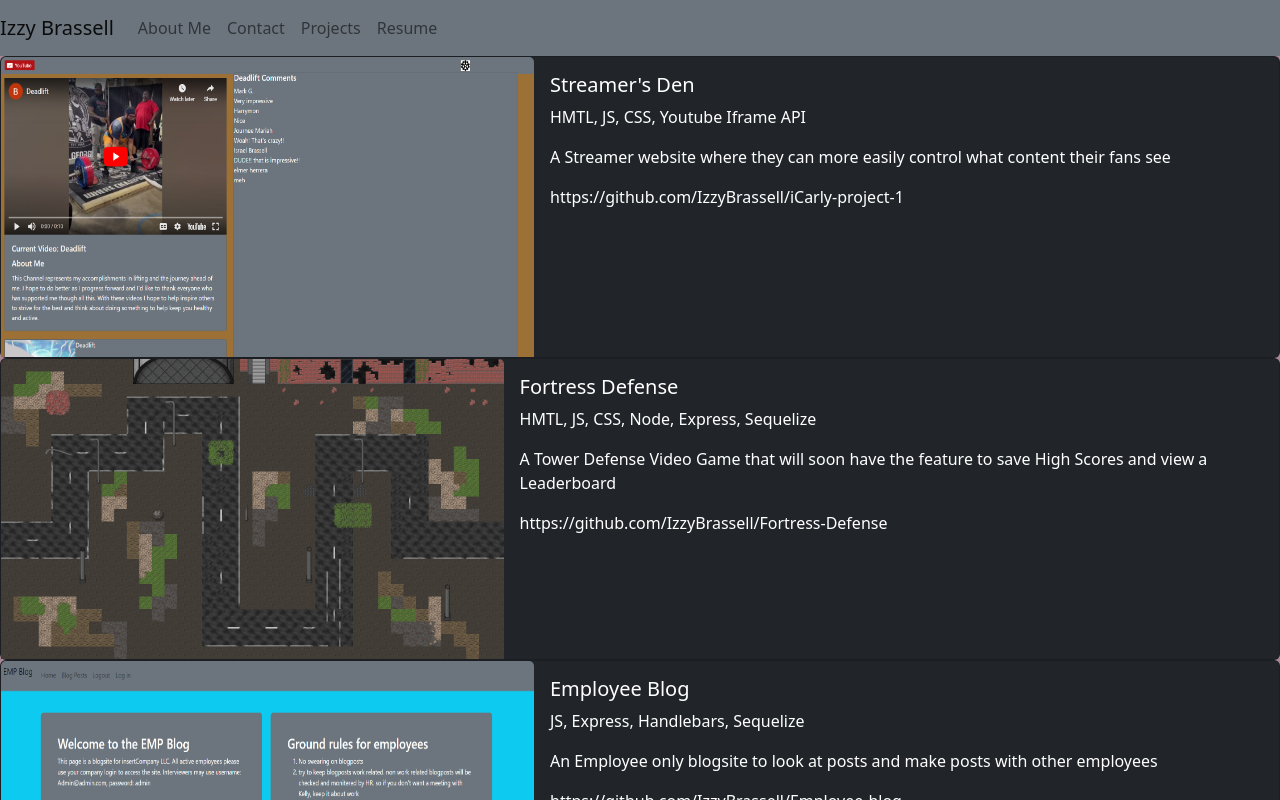
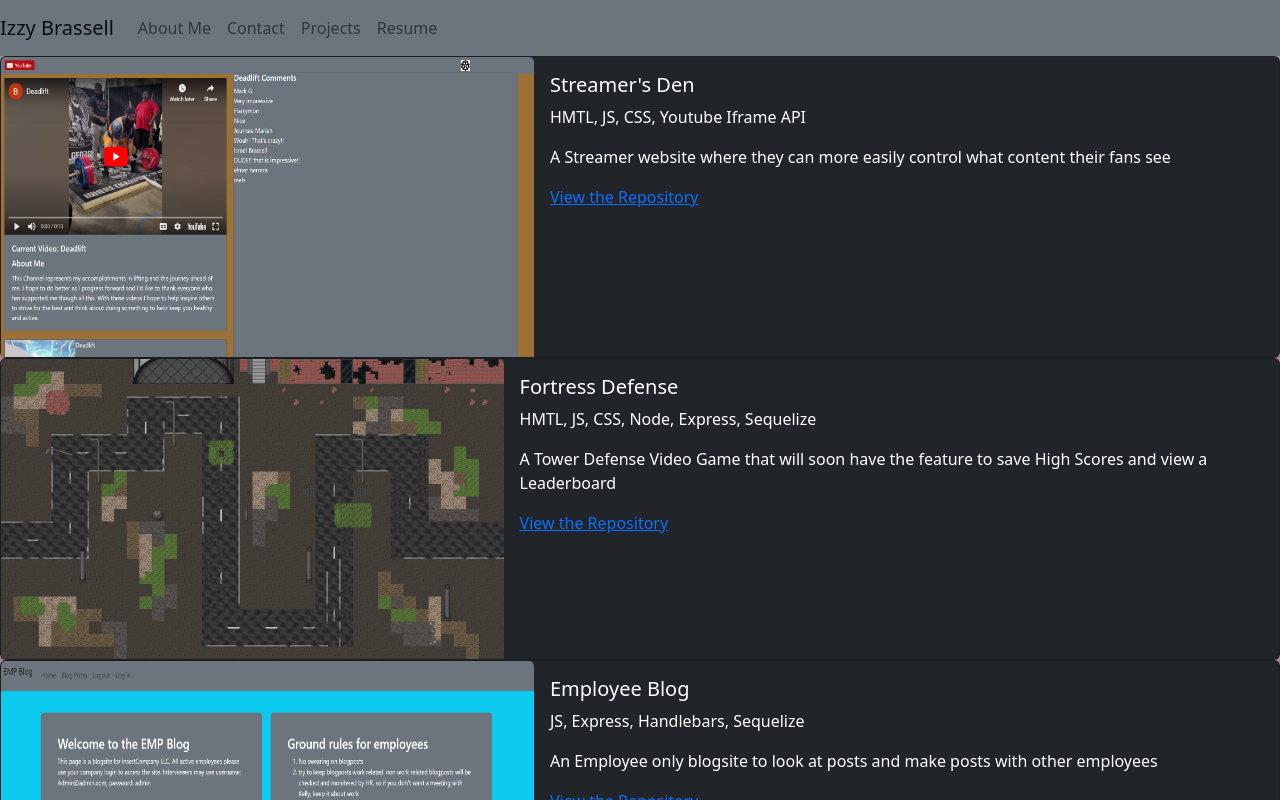
Before and after one commit to IzzyBrassell/react-portfolio, a React (Create React App) app: page /Projects in a window 1280 px wide. Shown: the top 800 px of the page. Built offline with nearby package versions, Linux system fonts and the light colour scheme.

Commit message:
fixed Github Links

```diff
--- a/src/pages/Projects/index.js
+++ b/src/pages/Projects/index.js
@@ -15,7 +15,7 @@ const Projects = (props) => {
           <Card.Title>{project.title}</Card.Title>
           <Card.Text>{project.resources}</Card.Text>
           <Card.Text>{project.description}</Card.Text>
-          <Card.Text>{project.githubURI}</Card.Text>
+          <Card.Link href={project.githubURI}>View the Repository</Card.Link>
           </Card.Body>
       </Card>
     );
```
